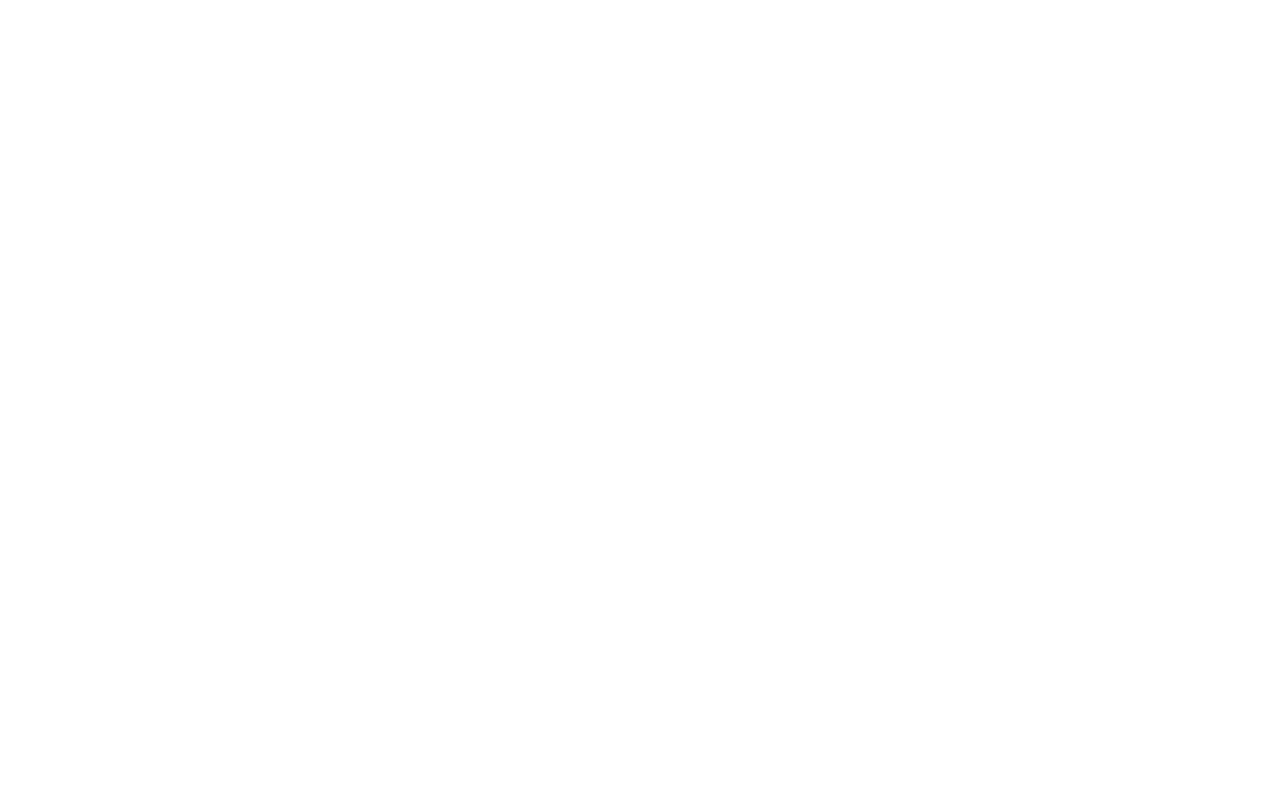
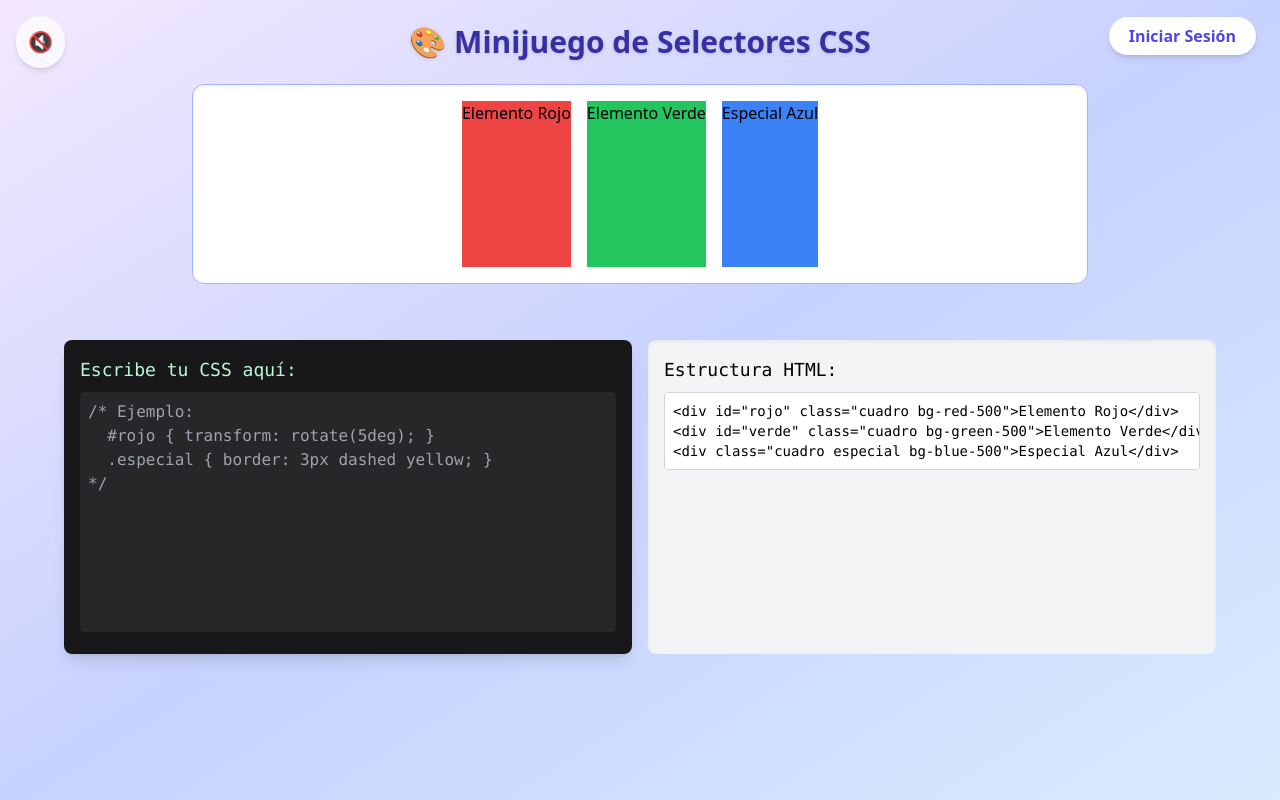
Before and after one commit to juanmaxdev/blwin, a React (Vite) app in the folder frontend/: page /juego/selectores/nive-uno in a window 1280 px wide. Before the commit this address had no page. Built offline with nearby package versions, Linux system fonts and the light colour scheme.

Commit message:
feat: nivel 1

```diff
--- a/frontend/src/App-React/App.tsx
+++ b/frontend/src/App-React/App.tsx
@@ -2,7 +2,8 @@ import { Routes, Route } from 'react-router-dom';
 import Login from './pages/login/Login';
 import Register from './pages/register/Register';
 import Home from './pages/home/Home';
-import PanelDetectiveJuego from './components/juegos/juegos_selectores/detectiveJuegoPanel/DetectiveJuegoPanel';
+import PanelDetectiveJuego from './components/juegos/juego_selectores/detectiveJuegoPanel/DetectiveJuegoPanel';
+import MinijuegoCSS from './components/juegos/juego_selectores/nivel1/nivel1';
 
 const App = () => (
   <Routes>
@@ -17,6 +18,8 @@ const App = () => (
 
     {/* Página de login */}
     <Route path="/juego/selectores" element={<PanelDetectiveJuego />} />
+    <Route path="/juego/selectores/nive-uno" element={<MinijuegoCSS />} />
+
 
   </Routes>
 );
--- /dev/null
+++ b/frontend/src/App-React/components/juegos/juego_selectores/nivel1/nivel1.tsx
@@ -0,0 +1,82 @@
+import { useEffect, useState } from 'react';
+import { motion } from 'framer-motion';
+import { Head } from '../../../../components/Head';
+import BotonSonido from '../../../../components/ui/ButtonSound';
+import LoginButton from '../../../../components/home/LoginButton';
+
+const elementosEjemplo = [
+  { id: 'rojo', className: 'cuadro bg-red-500', tag: 'div', contenido: 'Elemento Rojo' },
+  { id: 'verde', className: 'cuadro bg-green-500', tag: 'div', contenido: 'Elemento Verde' },
+  { id: '', className: 'cuadro especial bg-blue-500', tag: 'div', contenido: 'Especial Azul' },
+];
+
+const MinijuegoCSS = () => {
+  const [css, setCss] = useState('');
+
+  useEffect(() => {
+    const dynamicStyle = document.getElementById('css-juego');
+    if (dynamicStyle) dynamicStyle.innerHTML = css;
+  }, [css]);
+
+  return (
+    <>
+      <Head title="Minijuego CSS | BLWin" description="Aprende selectores CSS jugando" />
+      <style id="css-juego" />
+      <div className="min-h-screen flex flex-col bg-gradient-to-br from-purple-100 via-indigo-200 to-blue-100">
+        <BotonSonido />
+        <LoginButton />
+
+        <main className="flex flex-col items-center p-6 gap-6">
+          <h1 className="text-3xl font-bold text-indigo-800 drop-shadow">
+            🎨 Minijuego de Selectores CSS
+          </h1>
+
+          {/* Zona central de juego */}
+          <section
+            id="zona-juego"
+            className="w-full max-w-4xl min-h-[200px] bg-white border border-indigo-300 rounded-xl shadow-inner p-4 flex flex-wrap justify-center gap-4"
+          >
+            {elementosEjemplo.map((el, i) => (
+              <motion.div
+                key={i}
+                id={el.id}
+                className={el.className}
+                initial={{ scale: 0.8, opacity: 0 }}
+                animate={{ scale: 1, opacity: 1 }}
+                transition={{ duration: 0.4 }}
+              >
+                {el.contenido}
+              </motion.div>
+            ))}
+          </section>
+
+          {/* Zona de edición */}
+          <section className="w-full max-w-6xl flex flex-col md:flex-row gap-4 mt-8">
+            {/* Editor CSS */}
+            <div className="w-full md:w-1/2 bg-zinc-900 text-green-200 p-4 rounded-lg shadow-lg">
+              <h2 className="font-mono text-lg mb-2">Escribe tu CSS aquí:</h2>
+              <textarea
+                className="w-full h-60 bg-zinc-800 text-green-100 font-mono p-2 rounded resize-none"
+                placeholder={`/* Ejemplo:\n  #rojo { transform: rotate(5deg); }\n  .especial { border: 3px dashed yellow; }\n*/`}
+                value={css}
+                onChange={(e) => setCss(e.target.value)}
+              />
+            </div>
+
+            {/* Vista HTML */}
+            <div className="w-full md:w-1/2 bg-gray-100 p-4 rounded-lg shadow-inner overflow-auto">
+              <h2 className="font-mono text-lg mb-2">Estructura HTML:</h2>
+              <pre className="text-sm font-mono bg-white p-2 rounded border border-gray-300 overflow-x-auto">
+{elementosEjemplo.map(el =>
+`<${el.tag} ${el.id ? `id="${el.id}" ` : ''}${el.className ? `class="${el.className}"` : ''}>${el.contenido}</${el.tag}>`
+).join('\n')}
+              </pre>
+            </div>
+          </section>
+        </main>
+      </div>
+    </>
+  );
+};
+
+export default MinijuegoCSS;
```
Also changed, not shown: frontend/src/App-React/components/juegos/juego_selectores/detectiveJuegoPanel/DetectiveJuegoPanel.tsx (renamed from frontend/src/App-React/components/juegos/juegos_selectores/detectiveJuegoPanel/DetectiveJuegoPanel.tsx).
